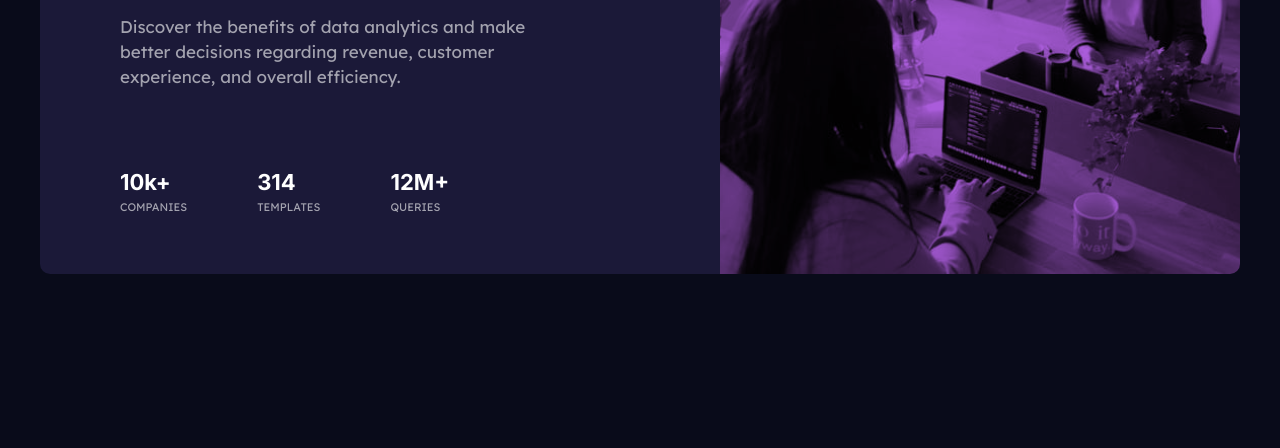
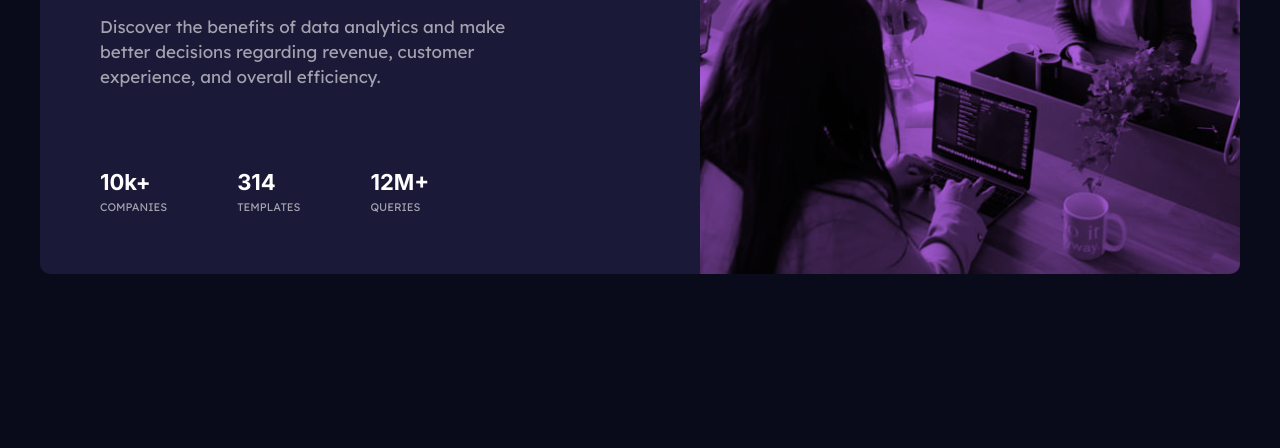
Before and after one commit to Dany0343/card-component-challenge, a plain HTML site: page index.html in a window 1280 px wide. Shown: the part 352-800 px from the top of the page. Drawn offline with Linux system fonts and the light colour scheme.

Commit message:
All done again lol

```diff
--- a/style.css
+++ b/style.css
@@ -115,8 +115,8 @@ p.card__about--info {
         align-items: flex-start;
         justify-content: center;
         gap: 0;
-        padding-inline-start: 80px;
-        padding-inline-end: 80px;
+        padding-inline-start: 60px;
+        padding-inline-end: 60px;
         padding-block-start: 60px;
         padding-block-end: 60px;
         border-radius: 10px 0 0 10px;
```
